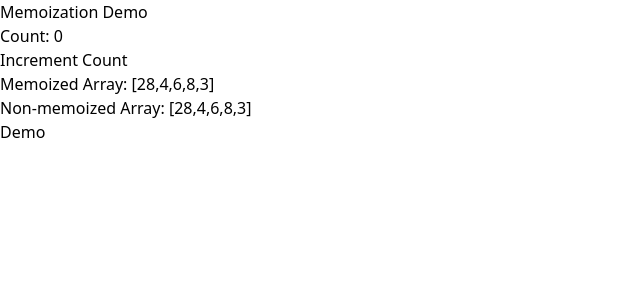
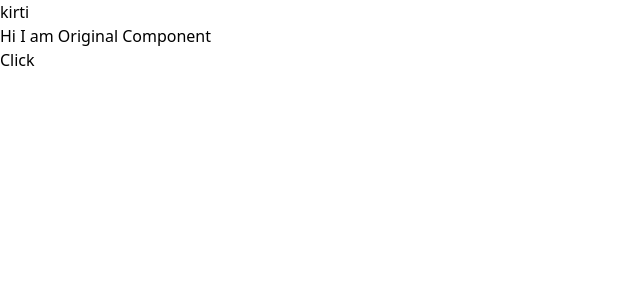
Before and after one commit to KirtikumarKavande/react-playground, a React (Vite) app: page / in a window 1280 px wide. Shown: the top 300 px of the page, without its empty margins (0-640 px from the left). Built offline with nearby package versions, Linux system fonts and the light colour scheme.

Commit message:
example of higher order component

```diff
--- a/src/App.jsx
+++ b/src/App.jsx
@@ -8,12 +8,14 @@ import Input from "./Debounce/Input";
 import FormHook from "./hooks-practice/Form";
 import Callback from "./useCallbackdemo/Callback";
 import MemoizationDemo from "./useMemodemo/UseMemoDemo";
+import SimpleUseCallbackFn from "./useCallbackdemo/SimpleUseCallbackFn";
+import HOC from "./HOC/HOC";
 
 const App = () => {
   return (
     <div>
       {/* <FormContexProvider> */}
-      <Provider store={store}>
+      {/* <Provider store={store}> */}
         {/* <Form /> */}
         {/* <ShowName name={"kirti"}/> */}
         {/* <Input/> */}
@@ -21,9 +23,11 @@ const App = () => {
 
         {/* <DisplayEmail /> */}
         {/* <Callback/> */}
-        <MemoizationDemo/>
-      </Provider>
+        {/* <MemoizationDemo/> */}
+      {/* </Provider> */}
       {/* </FormContexProvider> */}
+      <HOC/>
+      <SimpleUseCallbackFn/>
     </div>
   );
 };
--- /dev/null
+++ b/src/HOC/HOC.jsx
@@ -0,0 +1,13 @@
+import ModifiedComponent from "./ModifiedComponent"
+import OriginalCompoent from "./OriginalCompoent"
+
+const HOC = () => {
+    let Modified=ModifiedComponent(OriginalCompoent)
+  return (
+    <div>
+        <Modified name="kirti"/>
+    </div>
+  )
+}
+
+export default HOC
--- /dev/null
+++ b/src/HOC/ModifiedComponent.jsx
@@ -0,0 +1,17 @@
+
+const ModifiedComponent = (Component) => {
+
+    return function Another(props){
+
+        return (
+            <div className='text-red-600'>
+                {props.name}
+                <Component {...props}/>
+                </div>
+
+        )
+    }
+
+}
+
+export default ModifiedComponent
--- /dev/null
+++ b/src/HOC/OriginalCompoent.jsx
@@ -0,0 +1,8 @@
+
+const OriginalCompoent = () => {
+  return (
+    <div>Hi I am Original Component</div>
+  )
+}
+
+export default OriginalCompoent
--- /dev/null
+++ b/src/useCallbackdemo/SimpleUseCallbackFn.jsx
@@ -0,0 +1,22 @@
+import React, { useMemo, useState } from 'react'
+
+const UseMemoEx = () => {
+   let [state,setState]=useState(false)
+  function hevayOperation(){
+    console.log("under heavy")
+
+    for(let i=0 ;i<100000;i++){
+      // console.log(i);
+    }
+    return "done"
+  }
+  // hevayOperation()
+  useMemo(()=>hevayOperation(),[])
+  return (
+    <div>
+      <button onClick={()=>{setState(!state)}}>Click</button>
+    </div>
+  )
+}
+
+export default UseMemoEx
```
